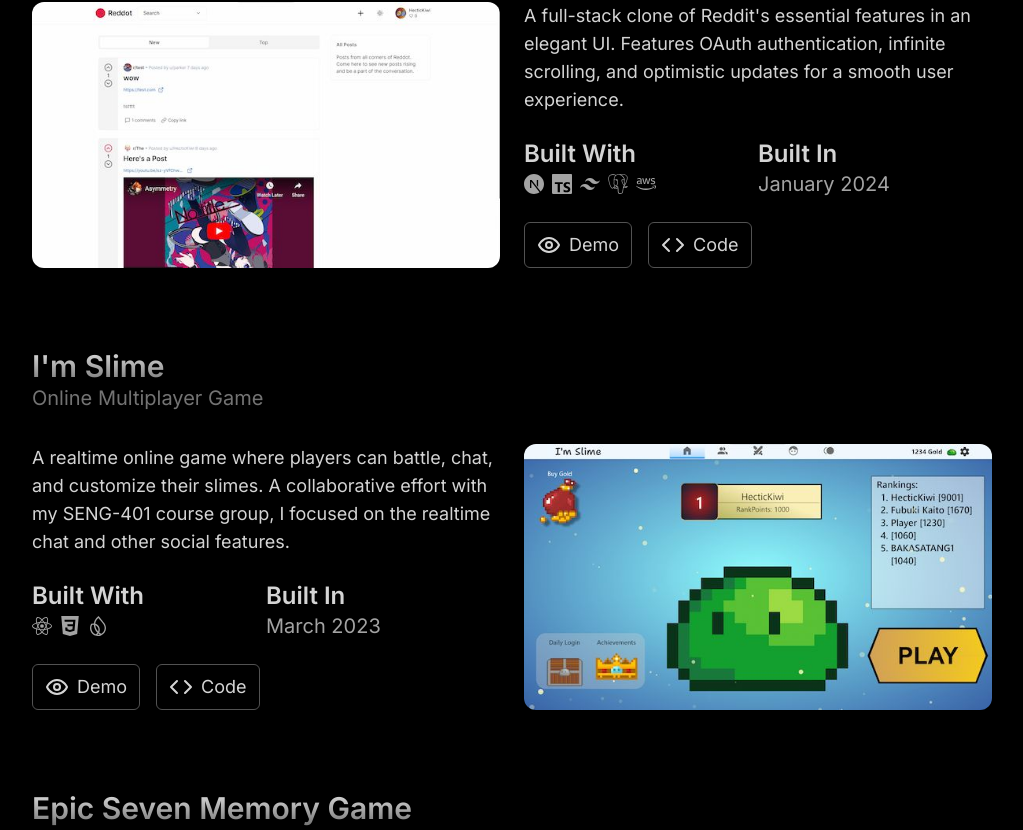
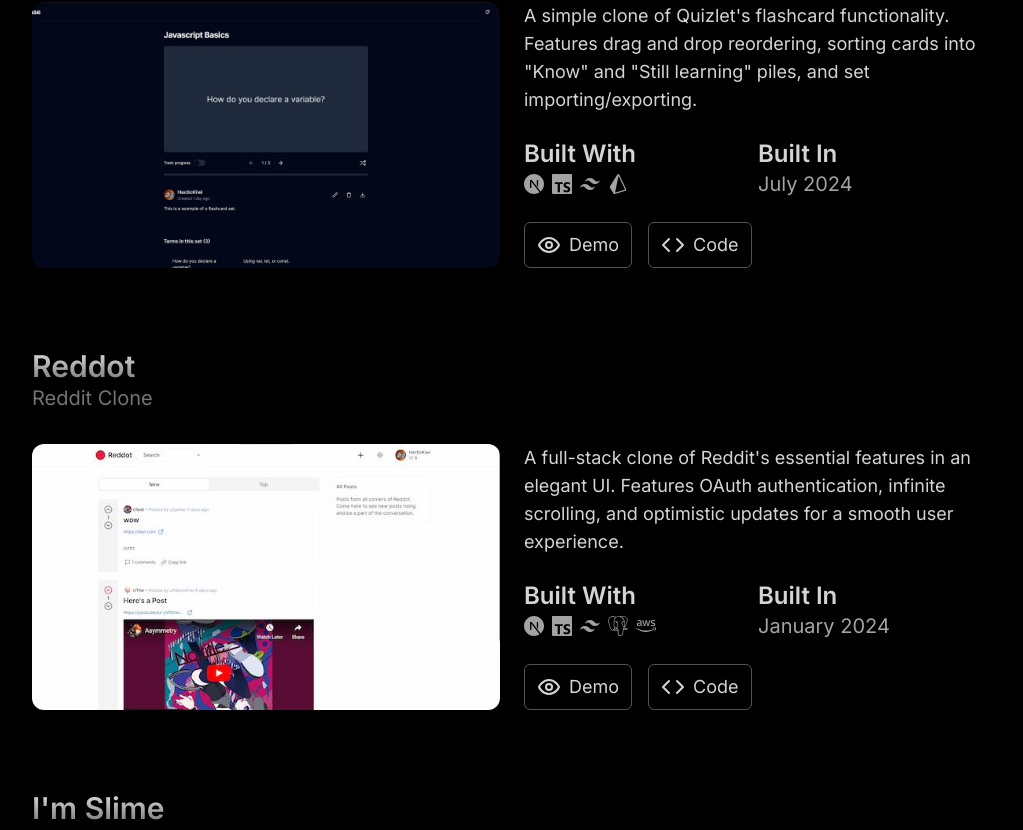
Before and after one commit to HecticKiwi/Portfolio, a Next.js app: page / in a window 1280 px wide. Shown: the part 1999-2829 px from the top of the page, without its empty margins (128-1151 px from the left). Built offline with nearby package versions, Linux system fonts and the light colour scheme.

Commit message:
Add Memorease

```diff
--- a/src/app/page.tsx
+++ b/src/app/page.tsx
@@ -15,6 +15,7 @@
   SiLinkedin,
   SiNextdotjs,
   SiPostgresql,
+  SiPrisma,
   SiReact,
   SiTailwindcss,
   SiTypescript,
@@ -139,6 +140,25 @@
         <ol className="space-y-20">
           <li>
             <FeaturedProject
+              title="Memorease"
+              subtitle="Quizlet Clone"
+              imageSrc="/projects/memorease.jpg"
+              summary={`A simple clone of Quizlet's flashcard functionality. Features drag and drop reordering, sorting cards into "Know" and "Still learning" piles, and set importing/exporting.`}
+              builtWith={
+                <>
+                  <SiNextdotjs />
+                  <SiTypescript />
+                  <SiTailwindcss />
+                  <SiPrisma />
+                </>
+              }
+              builtIn="July 2024"
+              demoHref="https://hk-memorease.vercel.app"
+              codeHref="https://github.com/HecticKiwi/Memorease"
+            />
+          </li>
+          <li>
+            <FeaturedProject
               title="Reddot"
               subtitle="Reddit Clone"
               imageSrc="/projects/reddot.jpg"
@@ -174,23 +194,6 @@
               demoHref="https://imslime.onrender.com/"
               codeHref="https://github.com/KaitoSugimura/SENG401-Group8"
               reverse
-            />
-          </li>
-          <li>
-            <FeaturedProject
-              title="Epic Seven Memory Game"
-              subtitle="Memory Game Featuring Epic Seven's Characters"
-              imageSrc="/projects/epicSevenMemoryGame.jpg"
-              summary="A React memory game where you must click cards that you have not clicked before. Leverages React state for an interactive experience."
-              builtWith={
-                <>
-                  <SiReact />
-                  <SiCss3 />
-                </>
-              }
-              builtIn="September 2022"
-              demoHref="https://hectickiwi.github.io/Epic-Seven-Memory-Game"
-              codeHref="https://github.com/HecticKiwi/Epic-Seven-Memory-Game"
             />
           </li>
         </ol>
```
Also changed, not shown: public/projects/memorease.jpg (added).
